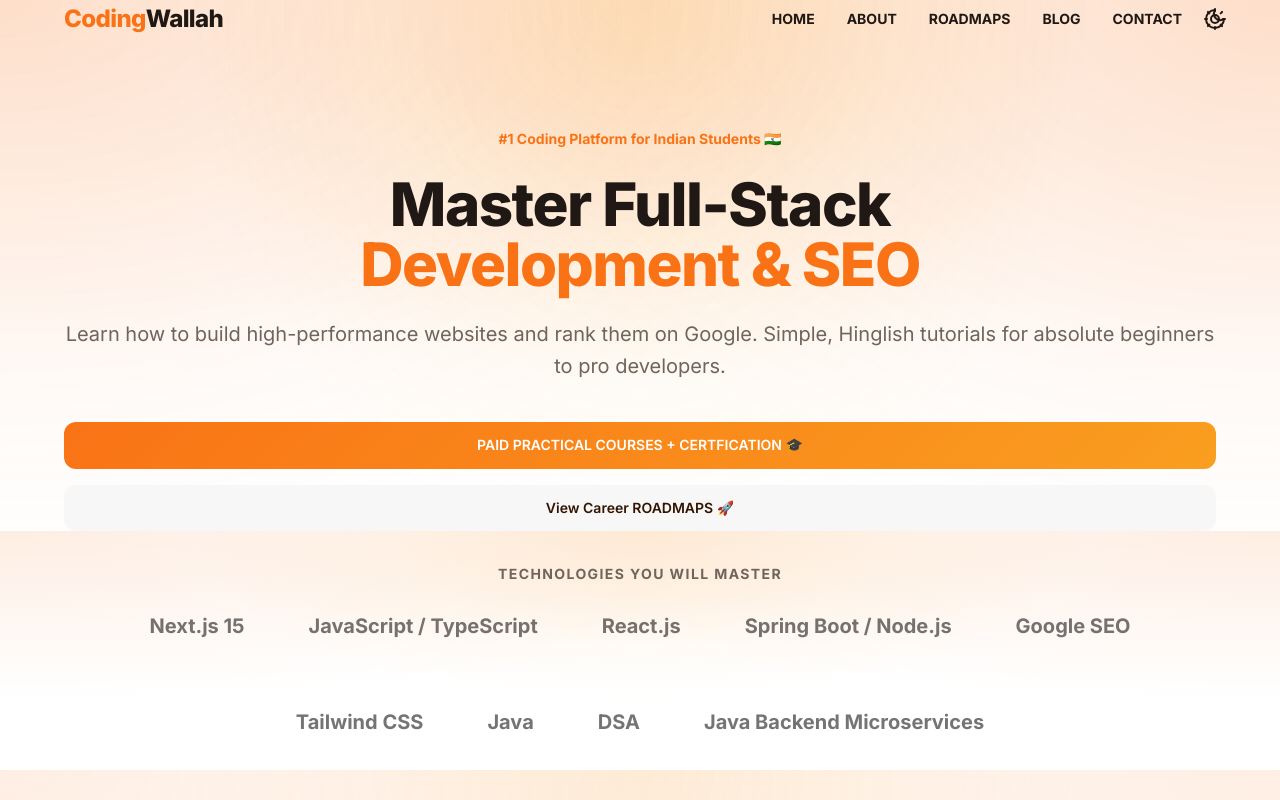
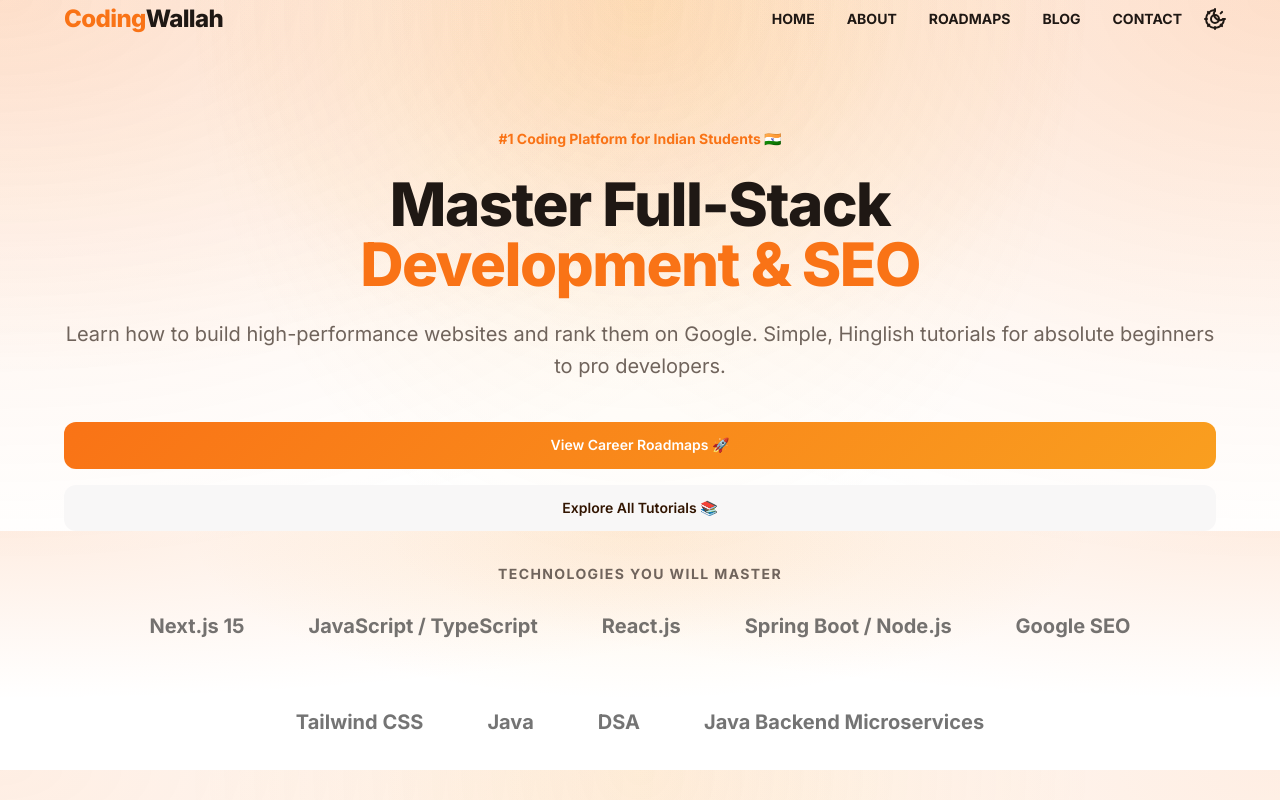
Before and after one commit to BgroTech/cw, a Next.js app: page / in a window 1280 px wide. Shown: the top 800 px of the page. Built offline with nearby package versions, Linux system fonts and the light colour scheme.

Commit message:
fixed ga tag and fixed the background of roadmap progress bar

```diff
--- a/src/app/(marketing)/full-stack-roadmap/FullstackRoadmapClient.tsx
+++ b/src/app/(marketing)/full-stack-roadmap/FullstackRoadmapClient.tsx
@@ -178,7 +178,7 @@
                 <motion.div
                     initial={{ opacity: 0, y: -20 }}
                     animate={{ opacity: 1, y: 0 }}
-                    className="sticky top-6 z-20 mb-12 p-6 rounded-2xl shadow-xl glass-dark"
+                    className="sticky top-6 z-20 mb-12 p-6 rounded-2xl shadow-xl glass-dark card"
                 >
                     <div className="flex justify-between items-center mb-4">
                         <h2 className="text-2xl font-bold flex items-center gap-2">
--- a/src/app/(marketing)/java-developer-roadmap/RoadmapClient.tsx
+++ b/src/app/(marketing)/java-developer-roadmap/RoadmapClient.tsx
@@ -57,7 +57,7 @@
                 <motion.div
                     initial={{ opacity: 0, y: -20 }}
                     animate={{ opacity: 1, y: 0 }}
-                    className="sticky top-6 z-20 mb-12 p-6 rounded-2xl shadow-xl glass-dark"
+                    className="sticky top-6 z-20 mb-12 p-6 rounded-2xl shadow-xl glass-dark card"
                 >
                     <div className="flex justify-between items-center mb-4">
                         <h2 className="text-2xl font-bold flex items-center gap-2">
--- a/src/app/(marketing)/nextjs-mastery-roadmap/NextjsRoadmapClient.tsx
+++ b/src/app/(marketing)/nextjs-mastery-roadmap/NextjsRoadmapClient.tsx
@@ -164,7 +164,7 @@
                 <motion.div
                     initial={{ opacity: 0, y: -20 }}
                     animate={{ opacity: 1, y: 0 }}
-                    className="sticky top-6 z-20 mb-12 p-6 rounded-2xl shadow-xl glass-dark"
+                    className="sticky top-6 z-20 mb-12 p-6 rounded-2xl shadow-xl glass-dark card"
                 >
                     <div className="flex justify-between items-center mb-4">
                         <h2 className="text-2xl font-bold flex items-center gap-2">
--- a/src/app/(marketing)/seo-for-developers-roadmap/SeoRoadmapClient.tsx
+++ b/src/app/(marketing)/seo-for-developers-roadmap/SeoRoadmapClient.tsx
@@ -167,7 +167,7 @@
                 <motion.div
                     initial={{ opacity: 0, y: -20 }}
                     animate={{ opacity: 1, y: 0 }}
-                    className="sticky top-6 z-20 mb-12 p-6 rounded-2xl shadow-xl glass-dark"
+                    className="sticky top-6 z-20 mb-12 p-6 rounded-2xl shadow-xl glass-dark card"
                 >
                     <div className="flex justify-between items-center mb-4">
                         <h2 className="text-2xl font-bold flex items-center gap-2">
--- a/src/app/layout.tsx
+++ b/src/app/layout.tsx
@@ -81,7 +81,7 @@
           suppressHydrationWarning
         />
         {/* Google Tag Manager */}
-        <script
+        {/* <script
           dangerouslySetInnerHTML={{
             __html: `(function(w,d,s,l,i){w[l]=w[l]||[];w[l].push({'gtm.start':
             new Date().getTime(),event:'gtm.js'});var f=d.getElementsByTagName(s)[0],
@@ -89,7 +89,7 @@
             'https://www.googletagmanager.com/gtm.js?id='+i+dl;f.parentNode.insertBefore(j,f);
             })(window,document,'script','dataLayer','GTM-K74NPSVJ');`,
           }}
-        />
+        /> */}
 
         {/* End Google Tag Manager */}
 
@@ -98,14 +98,14 @@
       <body className={`${inter.className} mesh-bg min-h-screen`} >
 
     {/* Google Tag Manager */}
-        <noscript>
+        {/* <noscript>
           <iframe
             src="https://www.googletagmanager.com/ns.html?id=GTM-K74NPSVJ"
             height="0"
             width="0"
             style={{ display: "none", visibility: "hidden" }}
           ></iframe>
-        </noscript>
+        </noscript> */}
 
          {/* End Google Tag Manager (noscript) */}
         <div className="flex flex-col min-h-screen">
--- a/src/app/page.tsx
+++ b/src/app/page.tsx
@@ -27,11 +27,11 @@
               Simple, Hinglish tutorials for absolute beginners to pro developers.
             </p>
             <div className="flex flex-col sm:flex-row justify-center gap-4 animate-fade-in" style={{ animationDelay: '0.2s' }}>
-              <Button href="https://codingwallah.classx.co.in/new-courses" variant="primary" className="p-8 text-lg">
-                PAID PRACTICAL COURSES + CERTFICATION 🎓
+              <Button href="/roadmaps" variant="primary" className="p-8 text-lg">
+                View Career Roadmaps 🚀
               </Button>
-              <Button href="/roadmaps" variant="secondary" className="p-8 text-lg">
-                View Career ROADMAPS 🚀
+              <Button href="/blog" variant="secondary" className="p-8 text-lg"> Explore All Tutorials 📚
+                              {/* PAID PRACTICAL COURSES + CERTFICATION 🎓  */}
               </Button>
             </div>
           </Container>
@@ -313,7 +313,7 @@
               Join thousands of students and start building projects that matter.
               Aaj hi apni pehli "Hello World" likhein hamare saath.
             </p>
-            <Button href="/blog" className="p-8 text-xl btn-white border-none ring-offset-primary">
+            <Button href="https://codingwallah.classx.co.in/new-courses" className="p-8 text-xl btn-white border-none ring-offset-primary">
               Chalo Shuru Karte Hain!
             </Button>
           </Container>
```
